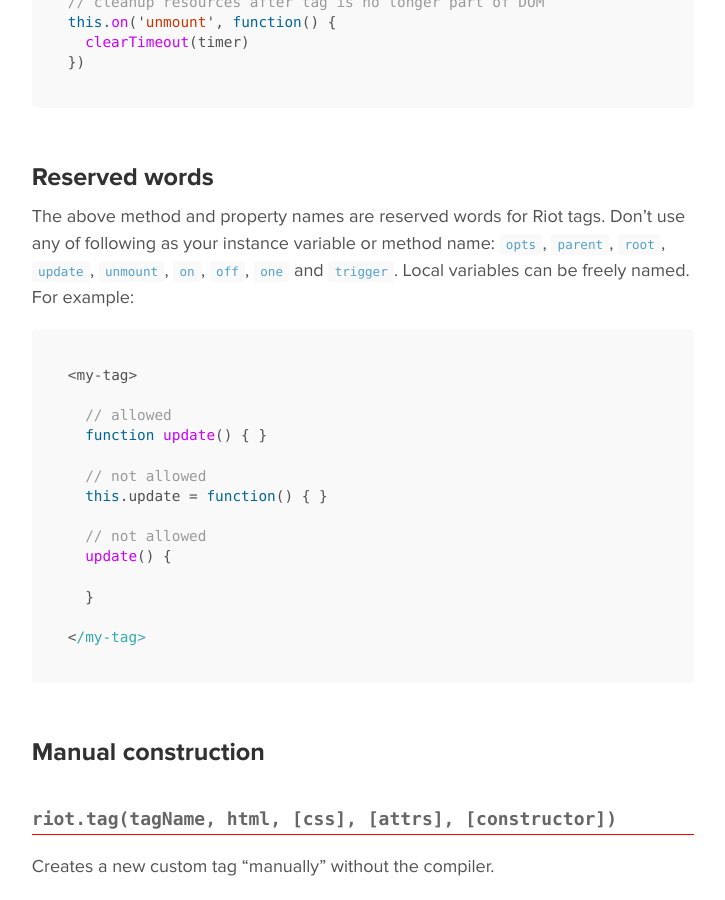
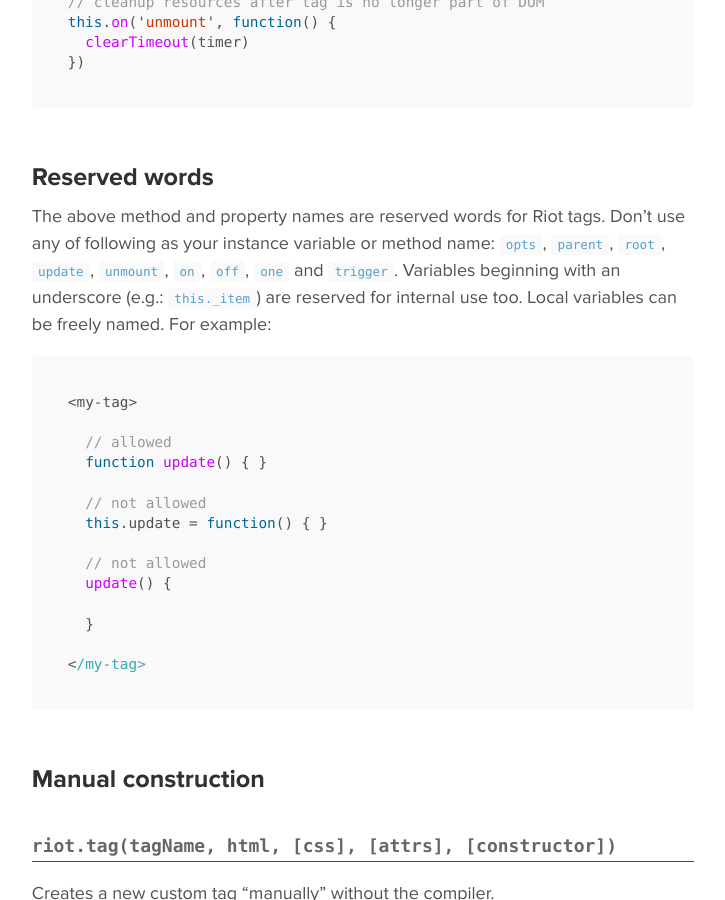
Before and after one commit to riot/riot.github.io, a Jekyll site: the page built from api/index.md, in a window 1280 px wide and 900 px high, scrolled down 9264 px. Shown: the whole window, without its empty margins (277-1002 px from the left). Built offline with Jekyll 4.4.1, drawn with Linux system fonts in a browser that asks for light colours; Markdown is read by kramdown in place of the engine named in the settings.

Commit message:
info regarding the usage of underscore-prefixed variables
Related to https://github.com/riot/riot/issues/1170

````diff
--- a/api/index.md
+++ b/api/index.md
@@ -355,7 +355,7 @@
 
 ## Reserved words
 
-The above method and property names are reserved words for Riot tags. Don't use any of following as your instance variable or method name: `opts`, `parent`, `root`, `update`, `unmount`, `on`, `off`, `one` and `trigger`. Local variables can be freely named. For example:
+The above method and property names are reserved words for Riot tags. Don't use any of following as your instance variable or method name: `opts`, `parent`, `root`, `update`, `unmount`, `on`, `off`, `one` and `trigger`. Variables beginning with an underscore (e.g.: ```this._item```) are reserved for internal use too. Local variables can be freely named. For example:
 
 ``` javascript
 <my-tag>
````
